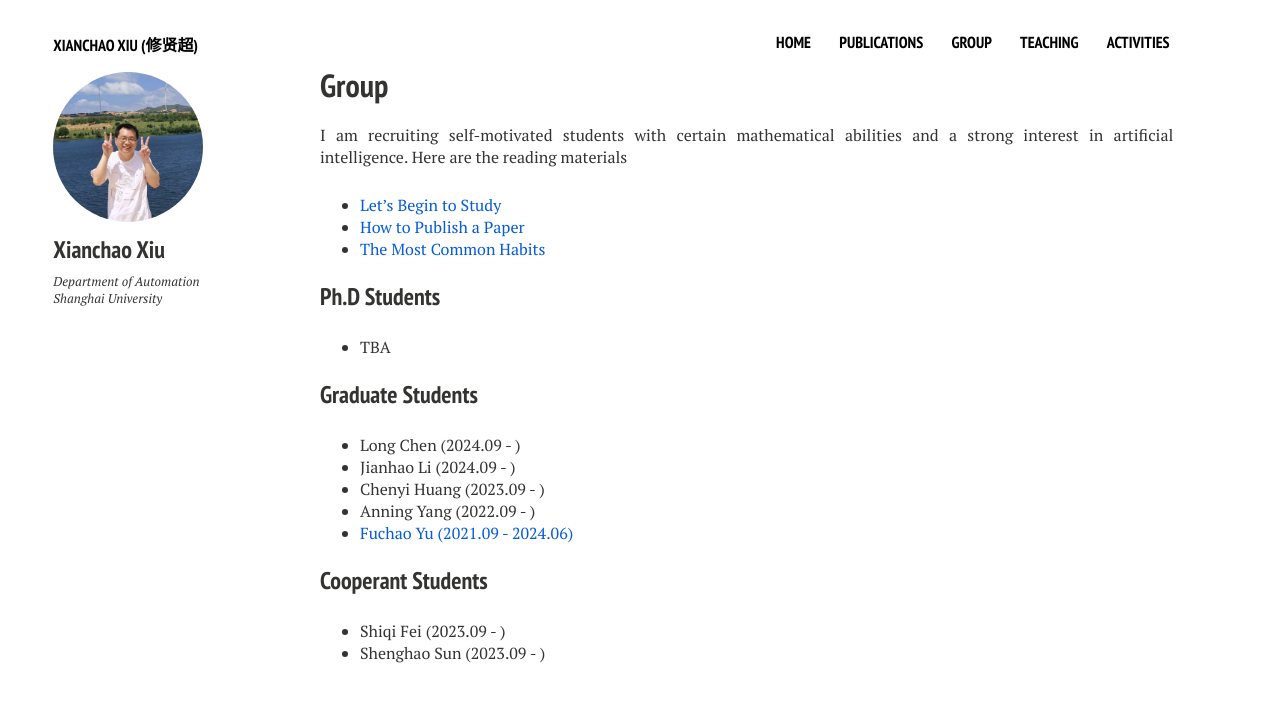
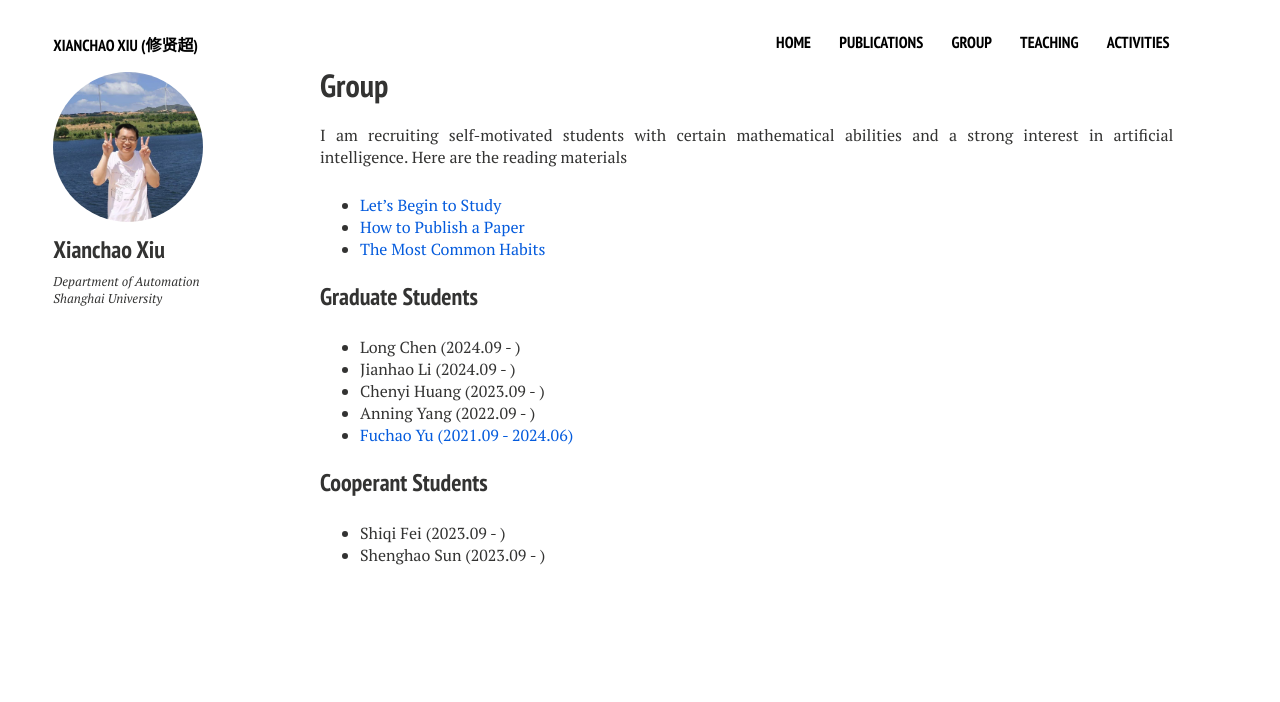
Before and after one commit to xianchaoxiu/xianchaoxiu.github.io, a Jekyll site: the page built from group/index.md, in a window 1280 px wide. Shown: the top 702 px of the page. Built offline with Jekyll 4.4.1, drawn with Linux system fonts in a browser that asks for light colours; nearby versions of some CDN libraries.

Commit message:
Update index.md

```diff
--- a/group/index.md
+++ b/group/index.md
@@ -14,8 +14,6 @@ I am recruiting self-motivated students with certain mathematical abilities and
 
 
 
-### Ph.D Students
-* TBA
 
 ### Graduate Students
 * Long Chen (2024.09 - )  <br>
```
